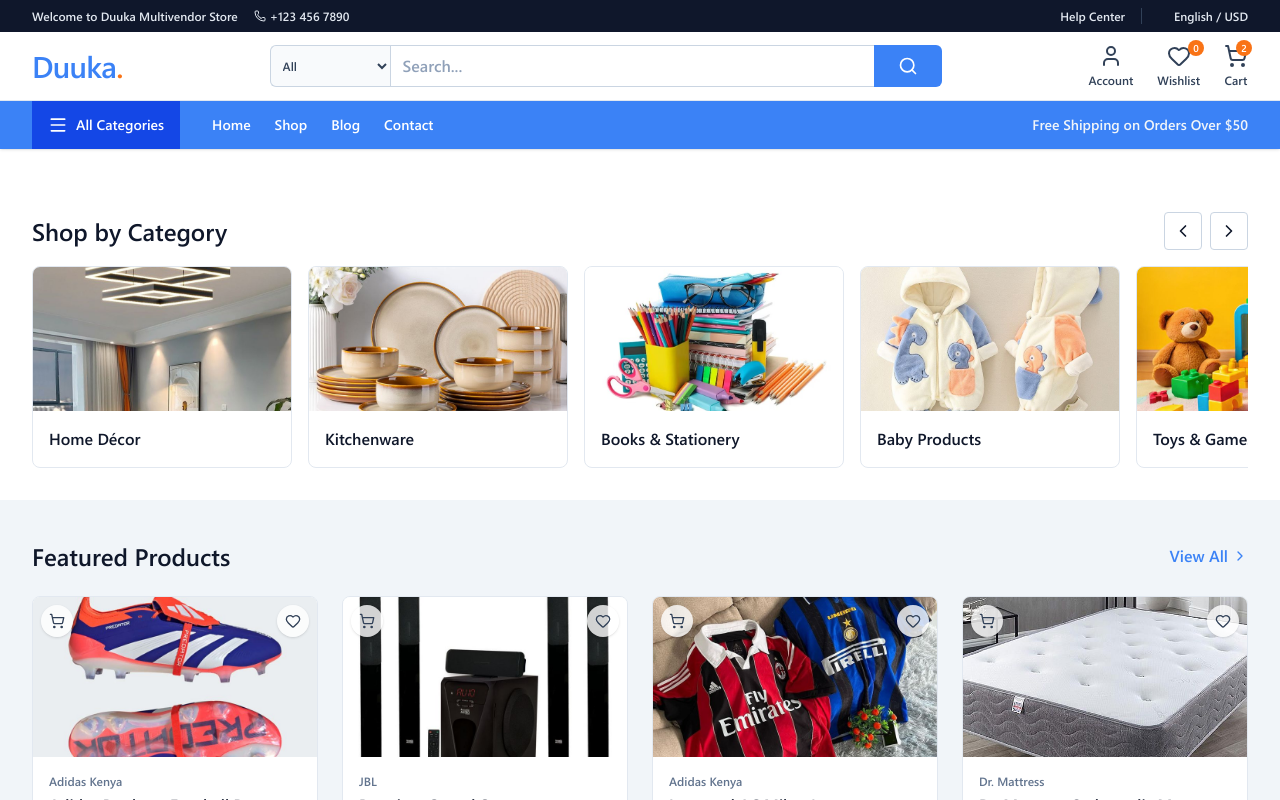
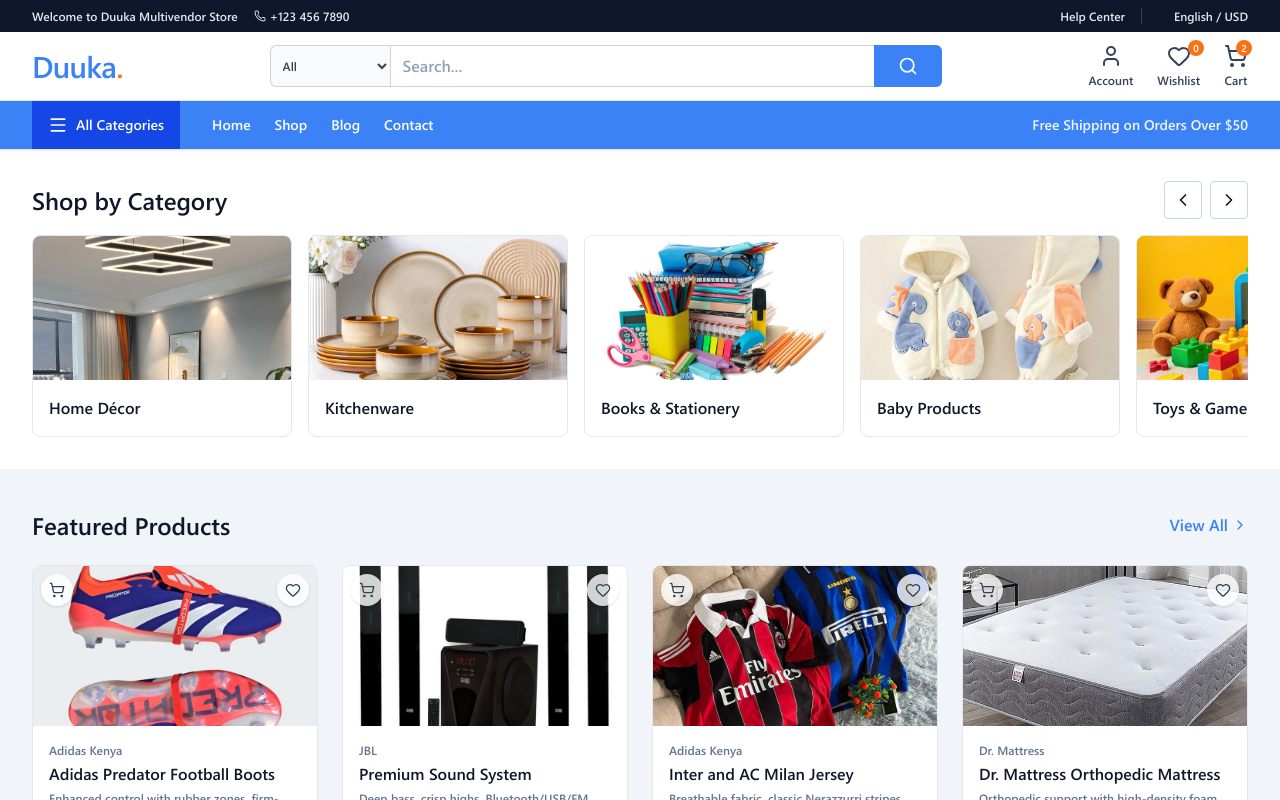
Before and after one commit to Omillo-Charles/.soko, a Next.js app: page / in a window 1280 px wide. Shown: the top 800 px of the page. Built offline with nearby package versions, Linux system fonts and the light colour scheme.

Commit message:
allow scroll of the navbar to give more space to the body and the content for the user, this is the products and feed products

```diff
--- a/app/layout.tsx
+++ b/app/layout.tsx
@@ -30,7 +30,7 @@ export default function RootLayout({
           crossOrigin="anonymous"
         />
       </head>
-      <body className={`${geistMono.variable} antialiased relative`}>
+      <body className={`${geistMono.variable} antialiased`}>
         <Navbar />
         {children}
         <Footer />
--- a/app/page.tsx
+++ b/app/page.tsx
@@ -5,7 +5,7 @@ import FeaturedProducts from "@/components/featuredProducts";
 
 export default function Home() {
   return (
-    <main className="flex flex-col relative">
+    <main className="flex flex-col">
       {/* Minimalist Gradient Background */}
       <div className="absolute inset-0 -z-10 overflow-hidden">
         <div className="absolute top-0 left-1/2 -translate-x-1/2 w-full h-[600px] bg-gradient-to-b from-brand-soft-blue via-brand-soft-indigo/30 to-transparent"></div>
--- a/components/nav.tsx
+++ b/components/nav.tsx
@@ -4,9 +4,7 @@ import SearchBar from "@/components/searchBar";
 
 const Navbar = () => {
   return (
-    <>
-      <div className="fixed top-0 left-0 right-0 z-50 bg-white">
-        <header className="w-full flex flex-col shadow-sm bg-white">
+    <header className="w-full flex flex-col shadow-sm sticky top-0 z-50 bg-white">
       {/* Top Bar */}
       <div className="hidden md:flex bg-slate-900 text-slate-200 text-xs py-2 px-4 md:px-8 justify-between items-center">
         <div className="flex items-center gap-4">
@@ -172,10 +170,6 @@ const Navbar = () => {
         </div>
       </div>
     </header>
-      </div>
-      {/* Spacer to prevent content from going under the fixed navbar */}
-      <div className="h-[120px] md:h-[180px]"></div>
-    </>
   );
 };
 
```
Lines whose indentation alone changed are shown as unchanged.
